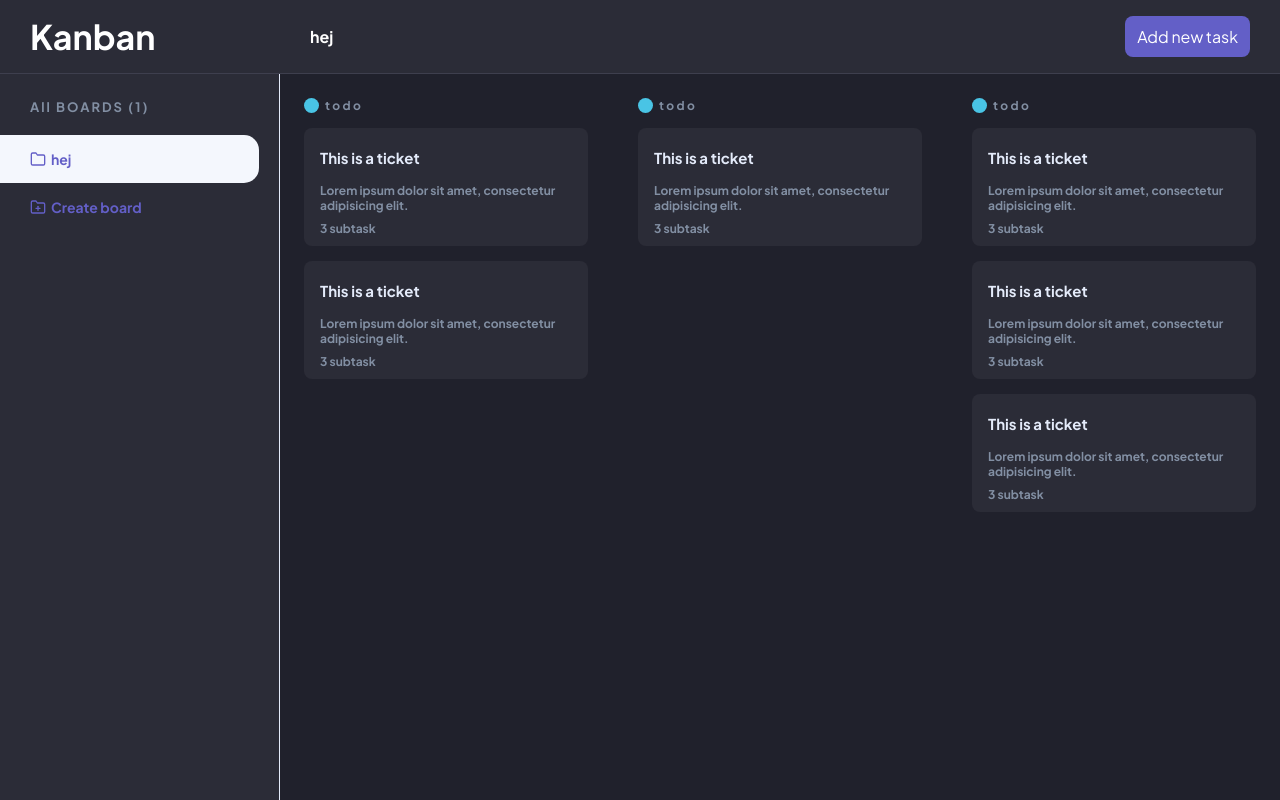
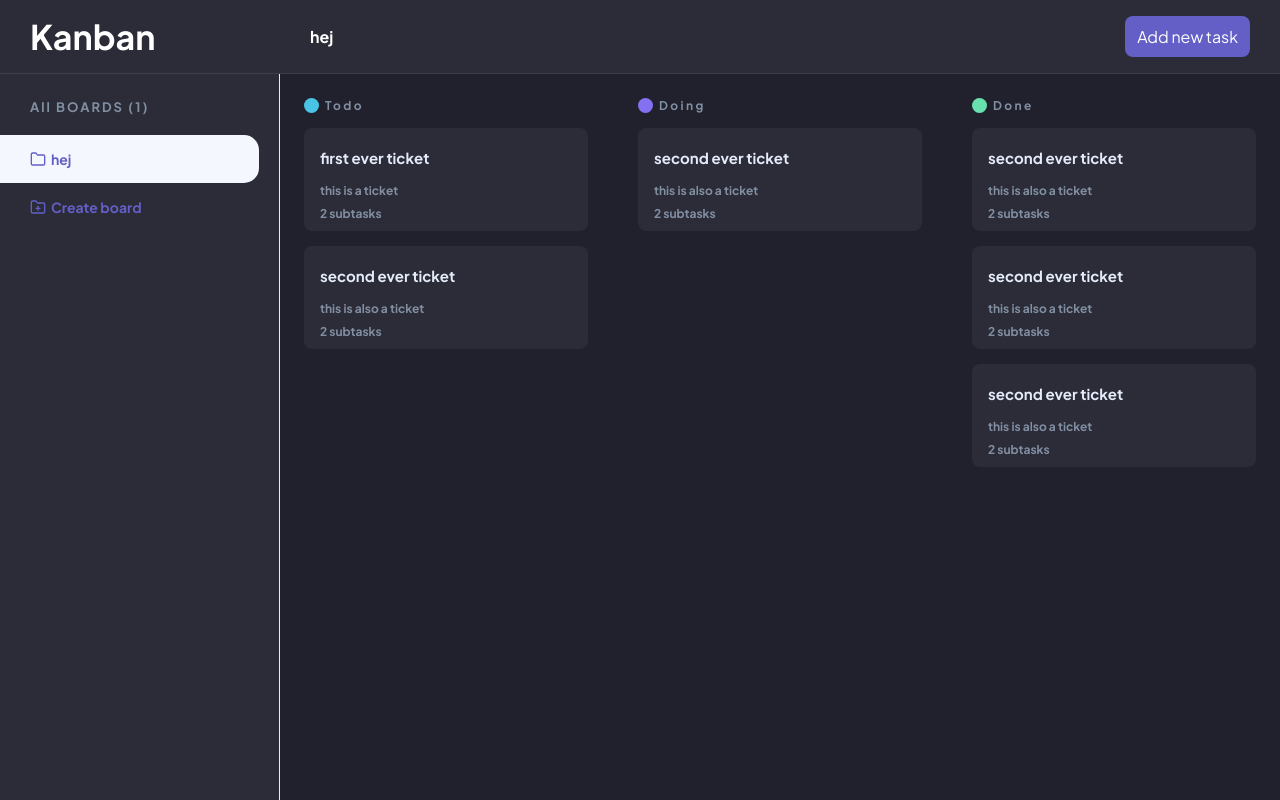
Before and after one commit to eliaskih/kanban-board, a React (Vite) app: page / in a window 1280 px wide. Built offline with nearby package versions, Linux system fonts and the light colour scheme.

Commit message:
added dnd

```diff
--- a/package.json
+++ b/package.json
@@ -10,6 +10,7 @@
   },
   "dependencies": {
     "react": "^18.2.0",
+    "react-beautiful-dnd": "^13.1.1",
     "react-dom": "^18.2.0",
     "react-feather": "^2.0.10",
     "sass": "^1.59.3",
@@ -18,6 +19,7 @@
   },
   "devDependencies": {
     "@types/react": "^18.0.27",
+    "@types/react-beautiful-dnd": "^13.1.4",
     "@types/react-dom": "^18.0.10",
     "@types/uuid": "^9.0.1",
     "@vitejs/plugin-react": "^3.1.0",
--- a/src/components/Board/Board.tsx
+++ b/src/components/Board/Board.tsx
@@ -2,23 +2,80 @@ import React from "react";
 import Ticket from "../Ticket/Ticket";
 import "./Board.scss";
 import { useBoardContext } from "../../context/BoardsContext";
+import { DragDropContext, Draggable, Droppable } from "react-beautiful-dnd";
 
 export default function Board() {
     const { currentProject } = useBoardContext();
+
     return (
         <div className="board">
-            {currentProject.board.map((column) => (
-                <div className="board-column">
-                    <div className="board-title">
-                        <div className="board-title-icon todo"></div>
-                        <h4>todo</h4>
+            <DragDropContext
+                onDragEnd={(result) => {
+                    if (!result.destination) return;
+
+                    const { source, destination } = result;
+
+                    const board = [...currentProject.board];
+                    const sourceIndex = board.findIndex(
+                        (column) => column.name === source.droppableId
+                    );
+                    const destinationIndex = board.findIndex(
+                        (column) => column.name === destination.droppableId
+                    );
+                    const [removedTicket] = board[sourceIndex].tickets.splice(
+                        source.index,
+                        1
+                    );
+
+                    board[destinationIndex].tickets.splice(
+                        destination.index,
+                        0,
+                        removedTicket
+                    );
+                }}
+            >
+                {currentProject.board.map((column, index) => (
+                    <div key={column.name} id={index + ""}>
+                        <Droppable droppableId={column.name}>
+                            {(provided, snapshot) => (
+                                <div
+                                    {...provided.droppableProps}
+                                    ref={provided.innerRef}
+                                    // @ts-ignore
+                                    active={snapshot.isDraggingOver.toString()}
+                                    className="board-column"
+                                >
+                                    <div className="board-title">
+                                        <div
+                                            className={
+                                                "board-title-icon " +
+                                                column.name.toLowerCase()
+                                            }
+                                        ></div>
+                                        <h4 className="">{column.name}</h4>
+                                    </div>
+
+                                    {column.tickets.map((ticket, index) => (
+                                        <Draggable
+                                            key={ticket.id}
+                                            draggableId={ticket.id}
+                                            index={index}
+                                        >
+                                            {(provided, snapshot) => (
+                                                <Ticket
+                                                    provided={provided}
+                                                    snapshot={snapshot}
+                                                    ticket={ticket}
+                                                />
+                                            )}
+                                        </Draggable>
+                                    ))}
+                                </div>
+                            )}
+                        </Droppable>
                     </div>
-
-                    {column.tickets.map((ticket) => (
-                        <Ticket />
-                    ))}
-                </div>
-            ))}
+                ))}
+            </DragDropContext>
         </div>
     );
 }
--- a/src/components/Ticket/Ticket.tsx
+++ b/src/components/Ticket/Ticket.tsx
@@ -1,13 +1,27 @@
 import React from "react";
+import { Ticket as TicketType } from "../../context/projects-data";
 import "./Ticket.scss";
-type Props = {};
+import { DraggableProvided, DraggableStateSnapshot } from "react-beautiful-dnd";
 
-export default function Ticket({}: Props) {
-  return (
-    <div className="ticket">
-      <h3>This is a ticket</h3>
-      <p>Lorem ipsum dolor sit amet, consectetur adipisicing elit.</p>
-      <p>3 subtask</p>
-    </div>
-  );
+type Props = {
+    ticket: TicketType;
+    provided: DraggableProvided;
+    snapshot: DraggableStateSnapshot;
+};
+
+export default function Ticket({ ticket, provided, snapshot }: Props) {
+    return (
+        <div
+            className="ticket"
+            ref={provided.innerRef}
+            {...provided.draggableProps}
+            {...provided.dragHandleProps}
+            // @ts-ignore
+            active={snapshot.isDragging.toString()}
+        >
+            <h3>{ticket.title}</h3>
+            <p>{ticket.description}</p>
+            <p>{ticket.tasks.length} subtasks</p>
+        </div>
+    );
 }
--- a/src/main.tsx
+++ b/src/main.tsx
@@ -5,9 +5,7 @@ import "./index.scss";
 import BoardsContextProvider from "./context/BoardsContext";
 
 ReactDOM.createRoot(document.getElementById("root") as HTMLElement).render(
-  <React.StrictMode>
     <BoardsContextProvider>
-      <App />
+        <App />
     </BoardsContextProvider>
-  </React.StrictMode>
 );
```
Also changed, not shown: 1 other file (tests, documents, lock files or other folders).
